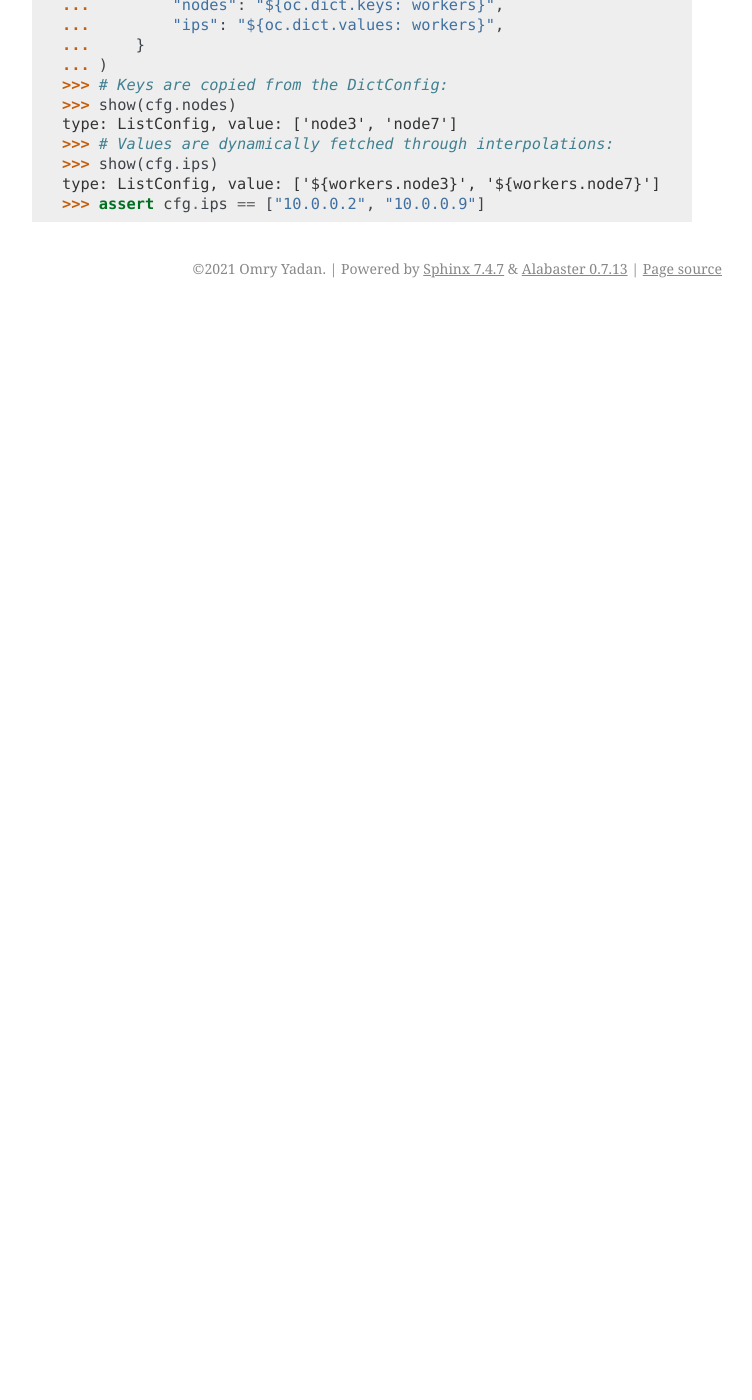
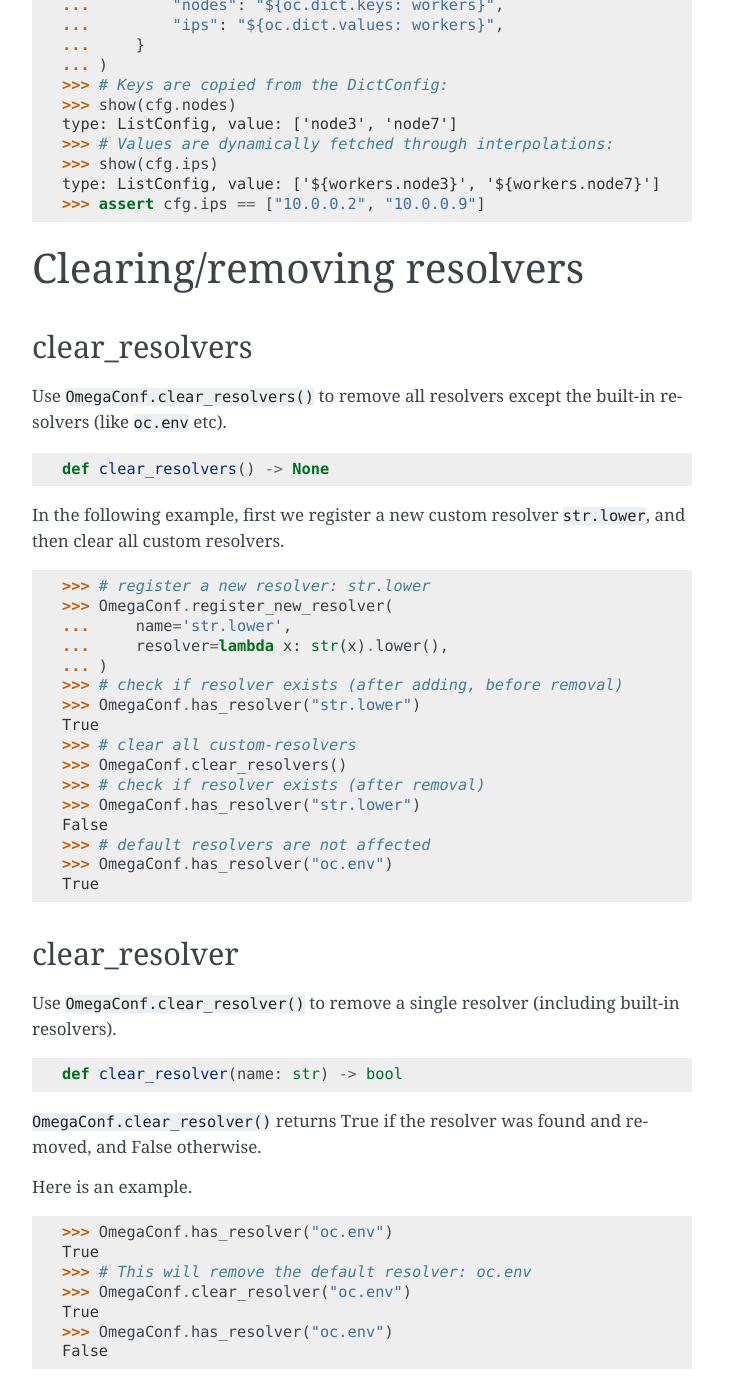
Before and after one commit to omry/omegaconf, a Sphinx documentation site: the page built from docs/source/custom_resolvers.rst, in a window 1280 px wide and 1400 px high, scrolled down 7252 px. Shown: the whole window, without its empty margins (388-1140 px from the left). Built offline with Sphinx 7.4.7, drawn with Linux system fonts in a browser that asks for light colours; before the commit the page ends 7560 px from its top, so only the background shows below that; some of the changed text lies outside the part shown.

Commit message:
Added clear_resolver method to OmegaConf (#770)

```diff
--- a/docs/source/custom_resolvers.rst
+++ b/docs/source/custom_resolvers.rst
@@ -391,3 +391,67 @@ as interpolations), and they return a ``ListConfig`` that contains keys or value
     >>> show(cfg.ips)
     type: ListConfig, value: ['${workers.node3}', '${workers.node7}']
     >>> assert cfg.ips == ["10.0.0.2", "10.0.0.9"]
+
+.. _clearing_resolvers:
+
+Clearing/removing resolvers
+---------------------------
+
+.. _clear_resolvers:
+
+clear_resolvers
+^^^^^^^^^^^^^^^
+
+Use ``OmegaConf.clear_resolvers()`` to remove all resolvers except the built-in resolvers (like ``oc.env`` etc).
+
+.. code-block:: python
+
+    def clear_resolvers() -> None
+
+In the following example, first we register a new custom resolver ``str.lower``, and then clear all
+custom resolvers.
+
+.. doctest::
+
+    >>> # register a new resolver: str.lower
+    >>> OmegaConf.register_new_resolver(
+    ...     name='str.lower',
+    ...     resolver=lambda x: str(x).lower(),
+    ... )
+    >>> # check if resolver exists (after adding, before removal)
+    >>> OmegaConf.has_resolver("str.lower")
+    True
+    >>> # clear all custom-resolvers
+    >>> OmegaConf.clear_resolvers()
+    >>> # check if resolver exists (after removal)
+    >>> OmegaConf.has_resolver("str.lower")
+    False
+    >>> # default resolvers are not affected
+    >>> OmegaConf.has_resolver("oc.env")
+    True
+
+.. _clear_resolver:
+
+clear_resolver
+^^^^^^^^^^^^^^
+
+Use ``OmegaConf.clear_resolver()`` to remove a single resolver (including built-in resolvers).
+
+.. code-block:: python
+
+    def clear_resolver(name: str) -> bool
+
+
+``OmegaConf.clear_resolver()`` returns True if the resolver was found and removed, and False otherwise.
+
+Here is an example.
+
+.. doctest::
+
+    >>> OmegaConf.has_resolver("oc.env")
+    True
+    >>> # This will remove the default resolver: oc.env
+    >>> OmegaConf.clear_resolver("oc.env")
+    True
+    >>> OmegaConf.has_resolver("oc.env")
+    False
```
Also changed, not shown: CONTRIBUTING.md (+1 -0 lines), 2 other files.
